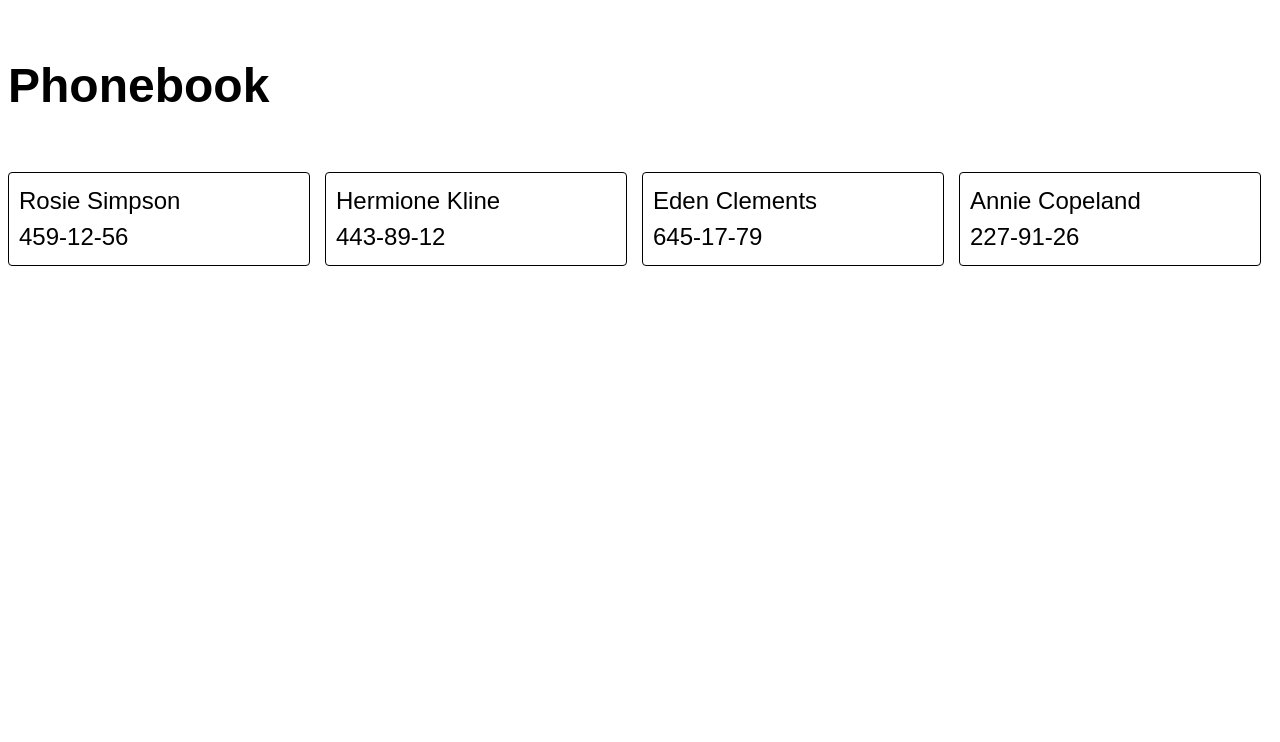
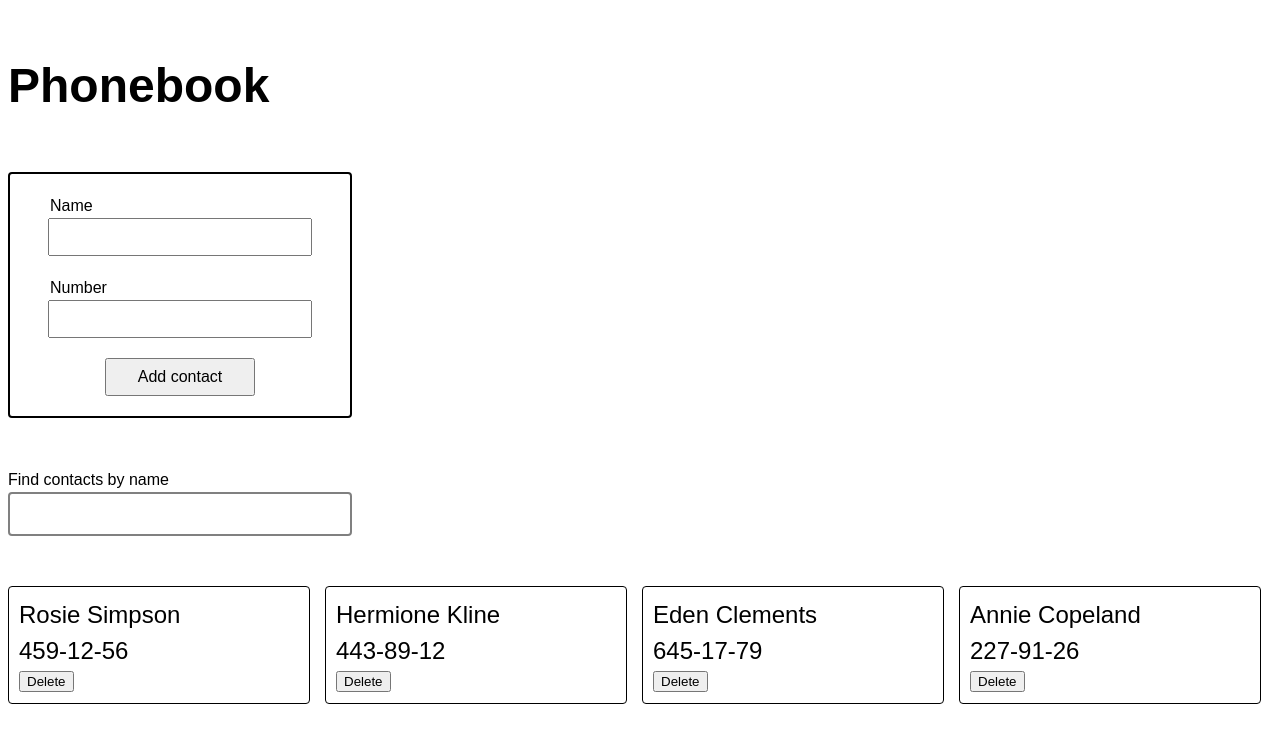
Before and after one commit to nksenechkav/goit-react-hw-03, a React (Vite) app: page / in a window 1280 px wide. Shown: the top 742 px of the page. Built offline with nearby package versions, Linux system fonts and the light colour scheme.

Commit message:
add all components

```diff
--- a/package.json
+++ b/package.json
@@ -10,6 +10,7 @@
     "preview": "vite preview"
   },
   "dependencies": {
+    "nanoid": "^5.0.6",
     "react": "^18.2.0",
     "react-dom": "^18.2.0",
     "sass": "^1.72.0"
--- a/src/components/app/App.jsx
+++ b/src/components/app/App.jsx
@@ -1,49 +1,49 @@
 import { useState } from 'react'
 import { useEffect } from 'react'
-// import ContactForm from '../contactForm/ContactForm'
-// import SearchBox from '../searchBox/SearchBox'
+import initialContacts from '../contacts.json'
+import ContactForm from '../contactForm/ContactForm'
+import SearchBox from '../searchBox/SearchBox'
 import ContactList from '../contactList/ContactList'
-// import Contact from '../contact/Contact'
 
 import './App.css'
 
 function App() {
-  const [contacts, setContacts] = useState(() => {
-    const savedContacts = window.localStorage.getItem("savedContacts");
+  const [contacts, setContacts] = useState(initialContacts);
+  const [filter, setFilter] = useState('');
 
-    if (savedContacts !== null) {
-      return JSON.parse(savedContacts);
+  useEffect(() => {
+    const savedContacts = JSON.parse(window.localStorage.getItem("savedContacts"));
+    if (savedContacts) {
+      setContacts(savedContacts);
     }
-    return[
-        {id: 'id-1', name: 'Rosie Simpson', number: '459-12-56'},
-        {id: 'id-2', name: 'Hermione Kline', number: '443-89-12'},
-        {id: 'id-3', name: 'Eden Clements', number: '645-17-79'},
-        {id: 'id-4', name: 'Annie Copeland', number: '227-91-26'},
-      ];
-  });
+  }, []);
 
-useEffect(() => {
-  window.localStorage.setItem("savedContacts", JSON.stringify(contacts));
-}, [contacts]);
-console.log(contacts);
+  const addContact = newContact => {
+    const updatedContacts = [...contacts, newContact];
+    setContacts(updatedContacts);
+    window.localStorage.setItem("savedContacts", JSON.stringify(updatedContacts));
+  };
+
+  const deleteContact = contactId => {
+    const updatedContacts = contacts.filter(contact => contact.id !== contactId);
+    setContacts(updatedContacts);
+    window.localStorage.setItem("savedContacts", JSON.stringify(updatedContacts));
+  };
 
 
-// const updatePhonebook = feedbackType => {
-//   setContacts({
-//     ...contacts,
-//     [feedbackType]: contacts[feedbackType] + 1
-//   });
-// };
+const searchedContacts = contacts.filter((contact) =>
+    contact.name.toLowerCase().includes(filter.toLowerCase())
+  );
 
 
   return (
     <div className='phonebook-container'>
        <h1>Phonebook</h1>
-       {/* <ContactForm />
-       <SearchBox /> */}
-       <ContactList contacts={contacts} />
+       <ContactForm onAdd={addContact}/>
+       <SearchBox value={filter} onFilter={setFilter}/>
+       <ContactList contacts={searchedContacts} onDelete={deleteContact}/>
     </div>
-  )
+  );
 }
 
 export default App
--- a/src/components/contact/Contact.jsx
+++ b/src/components/contact/Contact.jsx
@@ -1,11 +1,14 @@
 import css from "./Contact.module.scss";
 
-const Contact = ({ name, number }) => {
+const Contact = ({ id, name, number, onDelete }) => {
   return (
     <div className={css.item}>
       {/* <img className={css.image} src={avatar} alt="Avatar" width="48" /> */}
       <p className={css.info}>{name}</p>
       <p className={css.info}>{number}</p>
+      <button className={css.btn} onClick={() => onDelete(id)}>
+        Delete
+      </button>
     </div>
   );
 };
--- a/src/components/contactForm/ContactForm.jsx
+++ b/src/components/contactForm/ContactForm.jsx
@@ -0,0 +1,25 @@
+import css from './ContactForm.module.scss';
+import { nanoid } from 'nanoid';
+
+const ContactForm = ({ onAdd }) => {
+  const handleSubmit = (e) => {
+    e.preventDefault();
+    onAdd({
+      id: nanoid(),
+      name: e.target.elements.name.value,
+      number: e.target.elements.number.value,
+    });
+    e.target.reset();
+  };
+
+  return (
+    <form className={css.form} onSubmit={handleSubmit}>
+      <p className={css.label}>Name</p>
+      <input className={css.field} type="text" name="name" />
+      <p className={css.label}>Number</p>
+      <input className={css.field} type="text" name="number" />
+      <button className={css.btn} type="submit">Add contact</button>
+    </form>
+  );
+}
+export default ContactForm;
--- a/src/components/contactForm/ContactForm.module.scss
+++ b/src/components/contactForm/ContactForm.module.scss
@@ -0,0 +1,30 @@
+.form {
+    width: 300px;
+    padding: 20px;
+    display: flex;
+    flex-direction: column;
+    border-radius: 4px;
+    border: 2px solid black;
+    justify-content: center;
+    align-items: center;
+  }
+
+  .field {
+    width: 250px;
+    font: inherit;
+    padding: 5px;
+    margin-bottom: 20px;
+  }
+
+  .btn {
+    width: 150px;
+    font: inherit;
+    padding: 5px;
+  }
+
+  .label {
+    margin: 0;
+    padding-left: 20px;
+    align-self: start;
+    font: inherit;
+  }
--- a/src/components/contactList/ContactList.jsx
+++ b/src/components/contactList/ContactList.jsx
@@ -1,7 +1,7 @@
 import Contact from "../contact/Contact";
 import css from "./ContactList.module.scss";
 
-const ContactList = ({ contacts }) => {
+const ContactList = ({ contacts, onDelete }) => {
   return (
     <ul className={css["contact-list"]}>
       {contacts.map((contact) => {
@@ -10,6 +10,7 @@ const ContactList = ({ contacts }) => {
             <Contact
               name={contact.name}
               number={contact.number}
+              onDelete={onDelete}
             />
           </li>
         );
--- a/src/components/contactList/ContactList.module.scss
+++ b/src/components/contactList/ContactList.module.scss
@@ -1,6 +1,7 @@
 .contact-list {
     display: flex;
     flex-direction: row;
+    flex-wrap: wrap;
     gap: 15px;
     justify-content: flex-start;
     align-items: center;
--- /dev/null
+++ b/src/components/contacts.json
@@ -0,0 +1,6 @@
+[
+    {"id": "id-1", "name": "Rosie Simpson", "number": "459-12-56"},
+    {"id": "id-2", "name": "Hermione Kline", "number": "443-89-12"},
+    {"id": "id-3", "name": "Eden Clements", "number": "645-17-79"},
+    {"id": "id-4", "name": "Annie Copeland", "number": "227-91-26"}
+]
--- a/src/components/searchBox/SearchBox.jsx
+++ b/src/components/searchBox/SearchBox.jsx
@@ -0,0 +1,15 @@
+import css from './SearchBox.module.scss';
+
+const SearchBox = ({ value, onFilter }) => {
+  return (
+    <div className={css.searchBox}>
+      <p className={css.label}>Find contacts by name</p>
+      <input className={css.searchField}
+        type="text"
+        value={value}
+        onChange={(e) => onFilter(e.target.value)}
+      />
+    </div>
+  );
+}
+export default SearchBox;
--- a/src/components/searchBox/SearchBox.module.scss
+++ b/src/components/searchBox/SearchBox.module.scss
@@ -0,0 +1,18 @@
+.searchBox {
+    display: flex;
+    flex-direction: column;
+}
+
+.label {
+    margin: 0;
+  }
+
+.searchField {
+    border-radius: 4px;
+    border: 2px solid grey;
+    justify-content: center;
+    align-items: center;
+    width: 330px;
+    height: 30px;
+    padding: 5px;
+}
```
Also changed, not shown: 1 other file (tests, documents, lock files or other folders).
